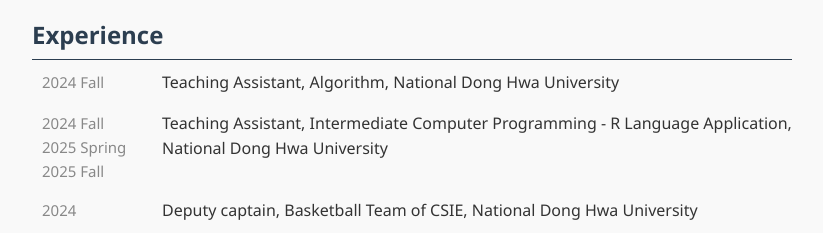
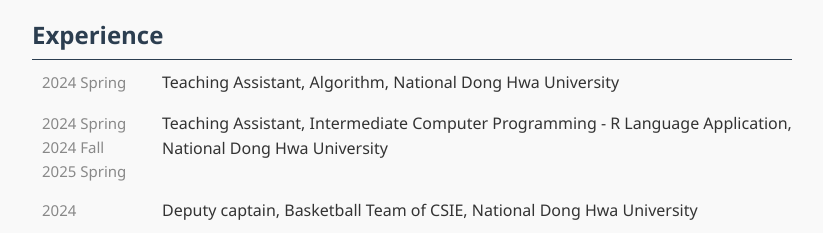
Before and after one commit to ChiaChunYu/ChiaChunYu.github.io, a plain HTML site: page index.html in a window 1280 px wide. Shown: the part 729-962 px from the top of the page, without its empty margins (228-1051 px from the left). Drawn offline with Linux system fonts and the light colour scheme.

Commit message:
Update Experience

```diff
--- a/index.html
+++ b/index.html
@@ -57,12 +57,12 @@
 
   <h1 data-en="Experience" data-zh="經歷">Experience</h1>
   <p>
-    <span class="item-time">2024 Fall</span>
+    <span class="item-time">2024 Spring</span>
     <span class="item-desc" data-en="Teaching Assistant, Algorithm, National Dong Hwa University"
       data-zh="助教, 演算法, 國立東華大學">Teaching Assistant, Algorithm, National Dong Hwa University</span>
   </p>
   <p>
-    <span class="item-time">2024 Fall<br>2025 Spring<br>2025 Fall</span>
+    <span class="item-time">2024 Spring<br>2024 Fall<br>2025 Spring</span>
     <span class="item-desc"
       data-en="Teaching Assistant, Intermediate Computer Programming - R Language Application, National Dong Hwa University"
       data-zh="助教, 中級程式設計-R語言應用, 國立東華大學">Teaching Assistant, Intermediate Computer Programming - R Language Application,
```
